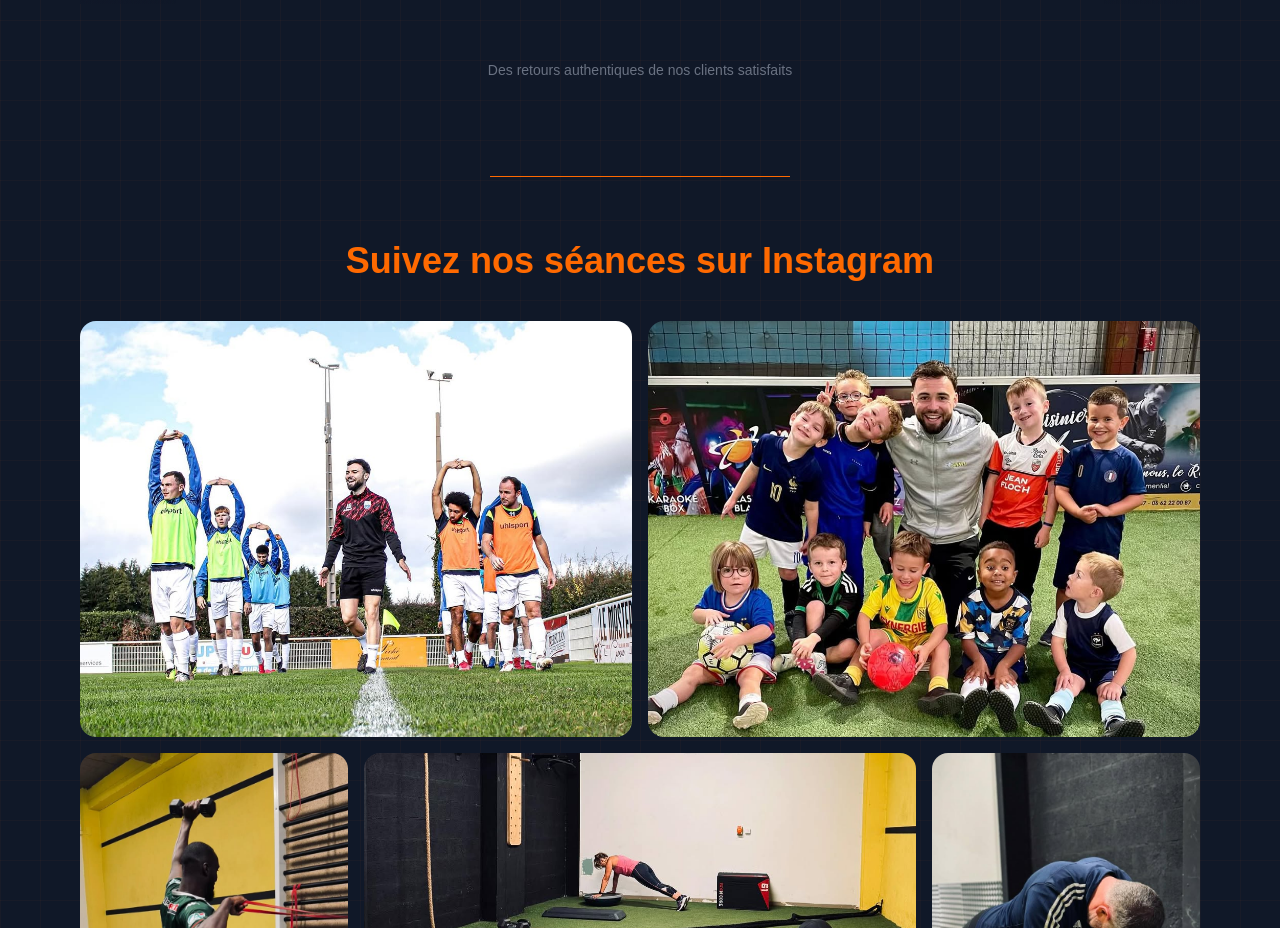
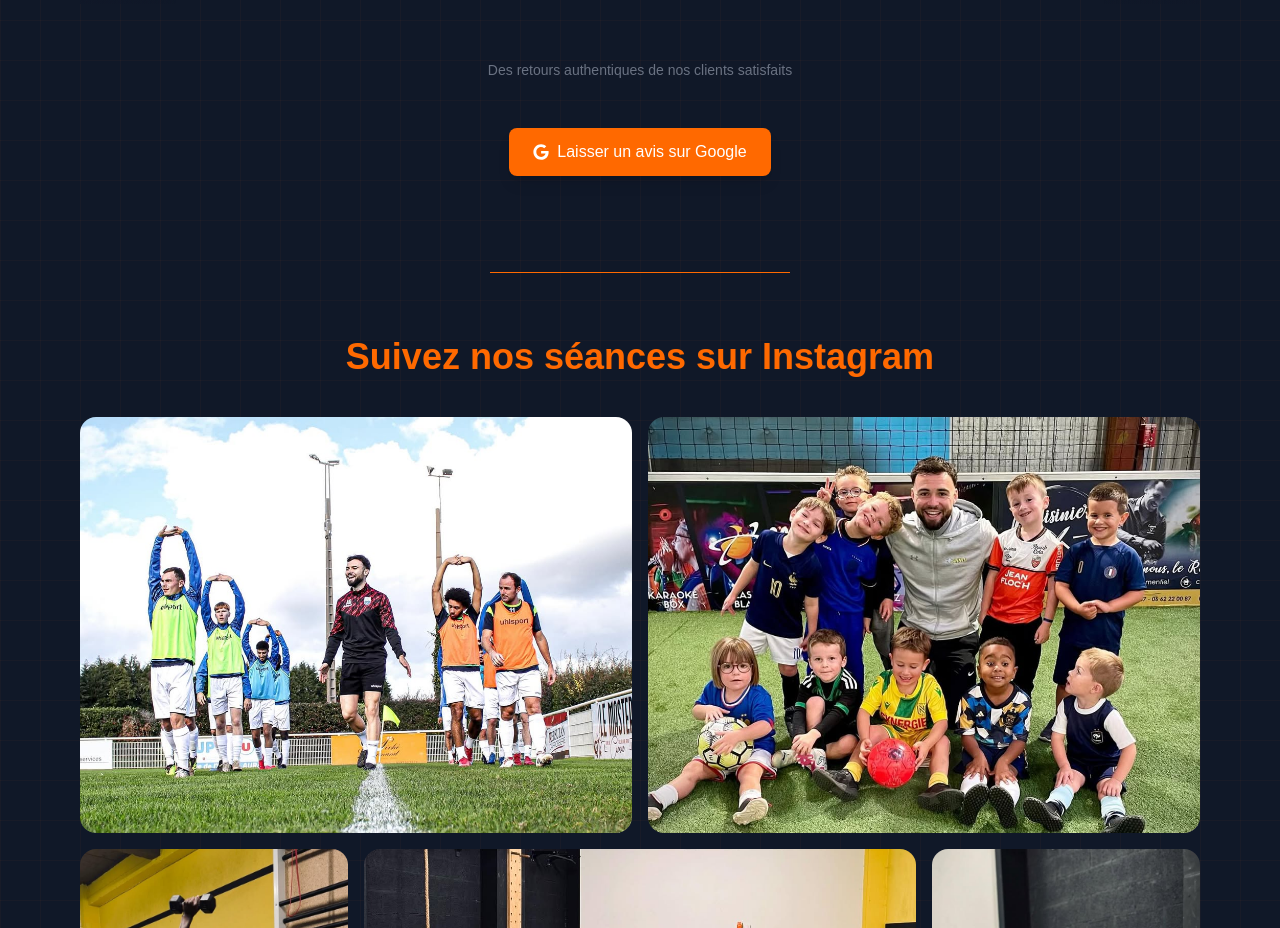
Before and after one commit to GumSurf/ag-coaching, a React (Vite) app: page / in a window 1280 px wide. Shown: the part 3980-4908 px from the top of the page. Built offline with nearby package versions, Linux system fonts and the light colour scheme.

Commit message:
Add: CTA

```diff
--- a/src/components/GoogleReviewFeaturable.jsx
+++ b/src/components/GoogleReviewFeaturable.jsx
@@ -1,6 +1,9 @@
 import React from 'react'
 import useEmblaCarousel from 'embla-carousel-react'
 import AutoScroll from 'embla-carousel-auto-scroll'
+import { FaGoogle, FaStar } from "react-icons/fa";
+// eslint-disable-next-line no-unused-vars
+import { motion } from "framer-motion";
 
 const reviews = [
   {
@@ -103,6 +106,26 @@ export default function ReviewsCarousel() {
         <p className="mt-14 text-gray-500 text-sm">
           Des retours authentiques de nos clients satisfaits
         </p>
+        <motion.div
+          initial={{ opacity: 0 }}
+          whileInView={{ opacity: 1 }}
+          viewport={{ once: true }}
+          className="text-center mt-12"
+        >
+          <motion.a
+            href="https://g.page/agcoaching/review"
+            target="_blank"
+            rel="noopener noreferrer"
+            className="inline-flex items-center space-x-2 bg-orange-500 text-white px-6 py-3 rounded-lg shadow-lg hover:shadow-xl transition-all duration-300"
+            initial={{ opacity: 0, scale: 0.95 }}
+            whileInView={{ opacity: 1, scale: 1 }}
+            whileHover={{ scale: 1.05 }}
+            transition={{ duration: 0.4 }}
+          >
+            <FaGoogle className="text-white" />
+            <span>Laisser un avis sur Google</span>
+          </motion.a>
+        </motion.div>
       </div>
     </section>
   )
```
Lines whose indentation alone changed are shown as unchanged.
